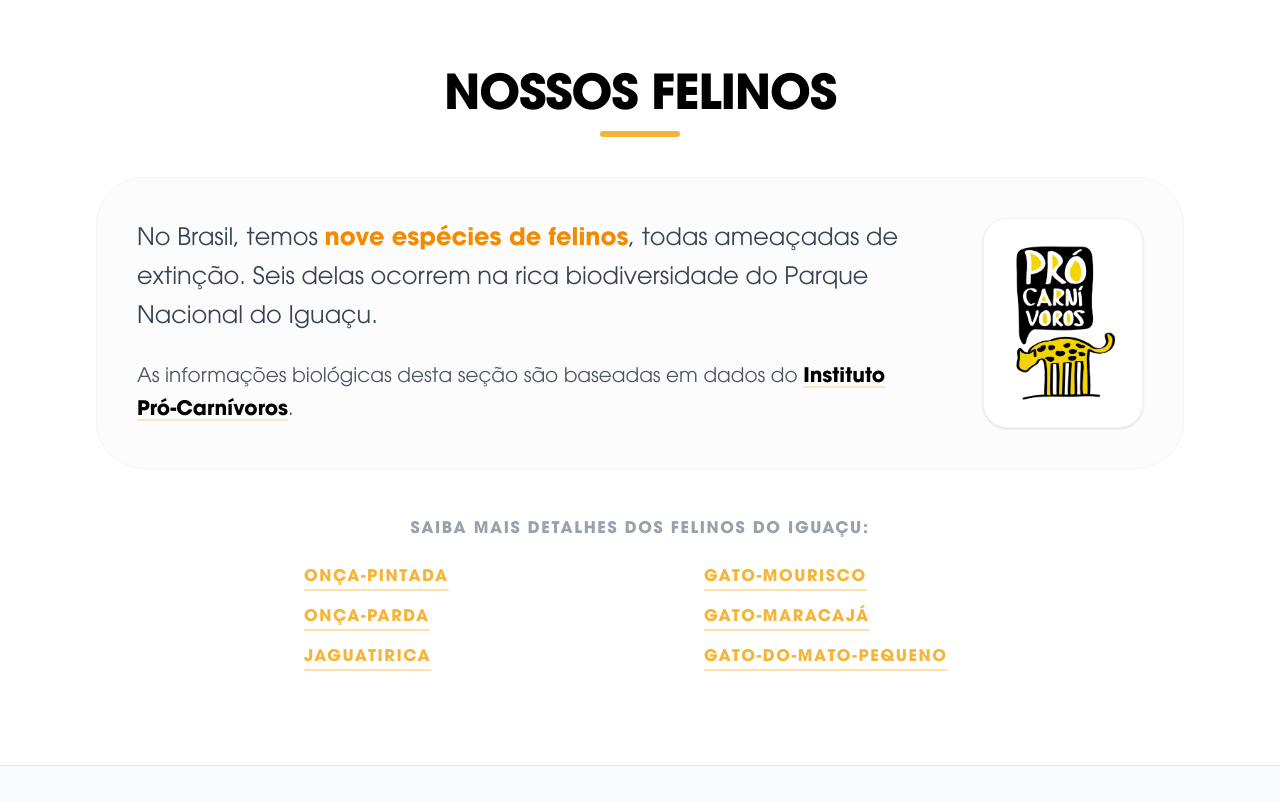
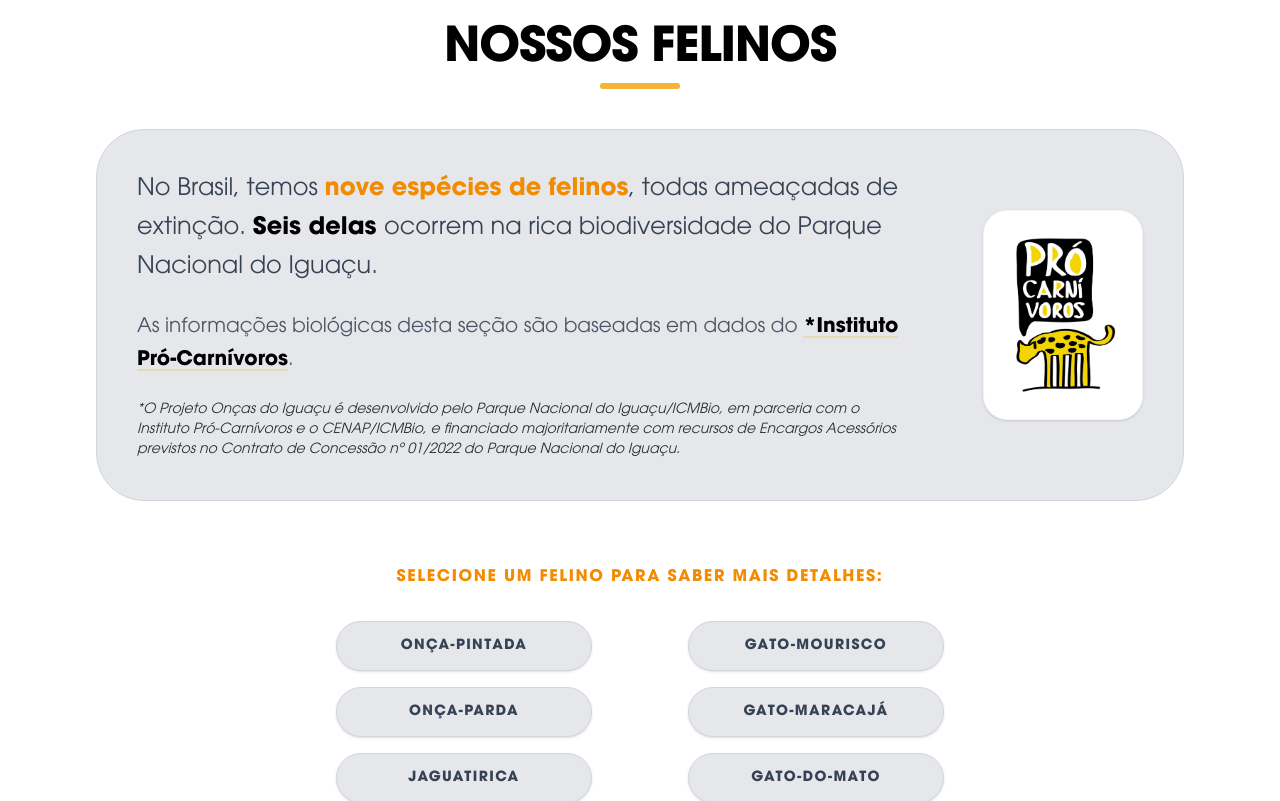
Before and after one commit to danieleksantos/projeto-oncas-do-iguacu, a Next.js app: page /fauna in a window 1280 px wide. Shown: the part 740-1541 px from the top of the page. Built offline with nearby package versions, Linux system fonts and the light colour scheme.

Commit message:
adjustments author photos

```diff
--- a/app/fauna/components/GatoMaracajaFauna.tsx
+++ b/app/fauna/components/GatoMaracajaFauna.tsx
@@ -17,6 +17,7 @@ export default function GatoMaracajaFauna() {
         <div className="mx-auto w-full max-w-7xl px-6 lg:px-8">
           <div className="grid lg:grid-cols-2 gap-12 lg:gap-20 items-start">
             <div className="space-y-6 lg:sticky lg:top-32">
+              <div className="space-y-2">
                 <div
                   className="relative w-full aspect-4/3 cursor-zoom-in overflow-hidden rounded-3xl shadow-xl border border-gray-200 group"
                   onClick={() =>
@@ -33,6 +34,10 @@ export default function GatoMaracajaFauna() {
                     sizes="(max-width: 1024px) 100vw, 50vw"
                     className="object-cover transition-transform duration-500 group-hover:scale-105"
                   />
+                </div>
+                <p className="text-xs text-gray-500 text-center italic px-2">
+                  Foto: Adriano Gambarini
+                </p>
               </div>
 
               <div className="bg-gray-100 border border-gray-200 p-6 rounded-3xl">
--- a/app/fauna/components/GatoMouriscoFauna.tsx
+++ b/app/fauna/components/GatoMouriscoFauna.tsx
@@ -67,6 +67,7 @@ export default function GatoMouriscoFauna() {
             </div>
 
             <div className="space-y-6 lg:sticky lg:top-32 order-1 lg:order-2">
+              <div className="space-y-2">
                 <div
                   className="relative w-full aspect-4/3 cursor-zoom-in overflow-hidden rounded-3xl shadow-xl border border-gray-200 group"
                   onClick={() =>
@@ -83,6 +84,10 @@ export default function GatoMouriscoFauna() {
                     sizes="(max-width: 1024px) 100vw, 50vw"
                     className="object-cover transition-transform duration-500 group-hover:scale-105"
                   />
+                </div>
+                <p className="text-xs text-gray-500 text-center italic px-2">
+                  Autor: Adriano Gambarini
+                </p>
               </div>
 
               <div className="bg-white border border-gray-200 p-6 rounded-3xl">
--- a/app/fauna/components/HeroFauna.tsx
+++ b/app/fauna/components/HeroFauna.tsx
@@ -4,7 +4,7 @@ export default function HeroFauna() {
   return (
     <section className="relative bg-onca-preto w-full flex justify-center overflow-hidden border-b border-white/10">
       <div className="w-full max-w-7xl flex flex-col md:flex-row items-stretch relative">
-        <div className="relative z-20 w-full md:w-[35%] flex flex-col justify-center shrink-0 py-8 md:py-8 lg:py-12">
+        <div className="relative z-20 w-full md:w-[40%] flex flex-col justify-center shrink-0 py-8 md:py-8 lg:py-12">
           <div className="absolute top-1/2 left-1/2 -translate-x-1/2 -translate-y-1/2 w-[80%] h-[80%] bg-onca-laranja/10 blur-[100px] rounded-full z-0 mix-blend-screen pointer-events-none"></div>
 
           <div className="relative z-10 mx-auto w-full px-0 md:px-6 lg:pl-12 lg:pr-8">
@@ -40,7 +40,7 @@ export default function HeroFauna() {
           </div>
         </div>
 
-        <div className="relative z-10 hidden md:flex md:w-[65%] shrink-0 items-center justify-end">
+        <div className="relative z-10 hidden md:flex md:w-[60%] shrink-0 items-center justify-end">
           <div className="absolute inset-y-0 left-0 w-32 bg-linear-to-r from-onca-preto via-onca-preto/90 to-transparent z-20 pointer-events-none"></div>
           <div className="absolute inset-y-0 right-0 w-16 bg-linear-to-l from-onca-preto to-transparent z-20 pointer-events-none"></div>
 
--- a/app/fauna/components/JaguatiricaFauna.tsx
+++ b/app/fauna/components/JaguatiricaFauna.tsx
@@ -19,6 +19,7 @@ export default function JaguatiricaFauna() {
             {/* 1. COLUNA ESQUERDA (IMAGEM E CURIOSIDADE) */}
             {/* Fisicamente primeiro no grid -> Esquerda no Desktop, Topo no Mobile */}
             <div className="space-y-6 lg:sticky lg:top-32">
+              <div className="space-y-2">
                 <div
                   className="relative w-full aspect-4/3 cursor-zoom-in overflow-hidden rounded-3xl shadow-xl border border-gray-200 group"
                   onClick={() =>
@@ -35,6 +36,10 @@ export default function JaguatiricaFauna() {
                     sizes="(max-width: 1024px) 100vw, 50vw"
                     className="object-cover transition-transform duration-500 group-hover:scale-105"
                   />
+                </div>
+                <p className="text-xs text-gray-500 text-center italic px-2">
+                  Autor: Joel Sartore
+                </p>
               </div>
 
               {/* Quadro de Curiosidade */}
--- a/app/fauna/components/OncaPardaFauna.tsx
+++ b/app/fauna/components/OncaPardaFauna.tsx
@@ -84,6 +84,7 @@ export default function OncaPardaFauna() {
             </div>
 
             <div className="space-y-6 lg:sticky lg:top-32 order-1 lg:order-2">
+              <div className="space-y-2">
                 <div
                   className="relative w-full aspect-4/3 cursor-zoom-in overflow-hidden rounded-3xl shadow-xl border border-gray-200 group"
                   onClick={() =>
@@ -100,6 +101,10 @@ export default function OncaPardaFauna() {
                     sizes="(max-width: 1024px) 100vw, 50vw"
                     className="object-cover transition-transform duration-500 group-hover:scale-105"
                   />
+                </div>
+                <p className="text-xs text-gray-500 text-center italic px-2">
+                  Autor: Rogério Cunha de Paula
+                </p>
               </div>
 
               <div className="bg-gray-100 border border-gray-200 p-6 rounded-3xl">
--- a/app/fauna/onca-parda/page.tsx
+++ b/app/fauna/onca-parda/page.tsx
@@ -144,6 +144,9 @@ export default function OncaPardaDetalhesPage() {
                 className="object-cover transition-transform duration-500 group-hover:scale-105"
               />
             </div>
+            <p className="text-xs text-gray-500 text-center italic">
+              Autor: Rogério Cunha de Paula
+            </p>
           </div>
         </div>
       </section>
--- a/app/fauna/onca-pintada/page.tsx
+++ b/app/fauna/onca-pintada/page.tsx
@@ -216,7 +216,7 @@ export default function OncaPintadaDetalhesPage() {
             <div className="bg-gray-50 border border-gray-200 rounded-2xl p-4 flex flex-col gap-3 w-full max-w-sm shadow-sm">
               <span className="flex items-center gap-2 text-sm font-bold uppercase tracking-widest text-onca-preto">
                 <Volume2 className="text-onca-laranja w-5 h-5" />
-                Ouça o esturro da onça-pintada Cacirra
+                Ouça o esturro da onça-pintada Cacira
               </span>
               <audio
                 controls
--- a/app/fauna/page.tsx
+++ b/app/fauna/page.tsx
@@ -15,7 +15,7 @@ export default function FaunaPage() {
     { name: 'Jaguatirica', href: '#jaguatirica' },
     { name: 'Gato-Mourisco', href: '#gato-mourisco' },
     { name: 'Gato-Maracajá', href: '#gato-maracaja' },
-    { name: 'Gato-do-Mato-Pequeno', href: '#gato-do-mato-pequeno' },
+    { name: 'Gato-do-Mato', href: '#gato-do-mato-pequeno' },
   ];
 
   return (
@@ -31,15 +31,16 @@ export default function FaunaPage() {
             </h2>
           </div>
 
-          <div className="flex flex-col md:flex-row items-center justify-between gap-12 lg:gap-20 bg-gray-50/50 p-8 lg:p-10 rounded-[3rem] border border-gray-100">
+          <div className="flex flex-col md:flex-row items-center justify-between gap-12 lg:gap-20 bg-gray-200 p-8 lg:p-10 rounded-[3rem] border border-gray-300">
             <div className="flex-1 text-center md:text-left space-y-6">
               <p className="text-gray-700 text-xl lg:text-2xl leading-relaxed">
                 No Brasil, temos{' '}
                 <strong className="text-onca-laranja-escuro">
                   nove espécies de felinos
                 </strong>
-                , todas ameaçadas de extinção. Seis delas ocorrem na rica
-                biodiversidade do Parque Nacional do Iguaçu.
+                , todas ameaçadas de extinção.{' '}
+                <span className="font-bold text-onca-preto"> Seis delas </span>
+                ocorrem na rica biodiversidade do Parque Nacional do Iguaçu.
               </p>
               <p className="text-gray-600 text-lg lg:text-xl leading-relaxed">
                 As informações biológicas desta seção são baseadas em dados do{' '}
@@ -49,9 +50,16 @@ export default function FaunaPage() {
                   rel="noopener noreferrer"
                   className="font-bold text-onca-preto hover:text-onca-laranja underline decoration-onca-laranja/30 hover:decoration-onca-laranja decoration-2 underline-offset-4 transition-colors"
                 >
-                  Instituto Pró-Carnívoros
+                  *Instituto Pró-Carnívoros
                 </Link>
                 .
+              </p>
+              <p className="text-onca-preto text-sm lg:text-sm italic opacity-80">
+                *O Projeto Onças do Iguaçu é desenvolvido pelo Parque Nacional
+                do Iguaçu/ICMBio, em parceria com o Instituto Pró-Carnívoros e o
+                CENAP/ICMBio, e financiado majoritariamente com recursos de
+                Encargos Acessórios previstos no Contrato de Concessão nº
+                01/2022 do Parque Nacional do Iguaçu.
               </p>
             </div>
 
@@ -74,18 +82,18 @@ export default function FaunaPage() {
             </div>
           </div>
 
-          <div className="mt-10 lg:mt-12 w-full mx-auto flex flex-col items-center space-y-6">
-            <h3 className="text-sm md:text-base font-bold uppercase tracking-widest text-gray-400 text-center">
-              Saiba mais detalhes dos felinos do Iguaçu:
+          <div className="mt-16 w-full mx-auto flex flex-col items-center space-y-8">
+            <h3 className="text-sm md:text-base font-bold uppercase tracking-widest text-onca-laranja-escuro text-center">
+              Selecione um felino para saber mais detalhes:
             </h3>
 
-            <div className="grid grid-cols-1 md:grid-cols-2 gap-4 md:gap-16 lg:gap-32 w-full max-w-2xl mx-auto">
-              <div className="flex flex-col items-center md:items-start space-y-4">
+            <div className="grid grid-cols-1 md:grid-cols-2 gap-4 md:gap-x-12 lg:gap-x-24 w-full max-w-3xl mx-auto">
+              <div className="flex flex-col items-center md:items-end space-y-4">
                 {felinosNav.slice(0, 3).map((felino) => (
                   <Link
                     key={felino.href}
                     href={felino.href}
-                    className="text-onca-laranja hover:text-onca-laranja-escuro font-bold uppercase tracking-widest text-sm md:text-base underline decoration-onca-laranja/40 hover:decoration-onca-laranja-escuro decoration-2 underline-offset-8 transition-all duration-300 outline-none focus-visible:ring-2 focus-visible:ring-onca-laranja rounded-sm"
+                    className="w-full md:w-64 text-center px-6 py-3.5 bg-gray-200 hover:bg-onca-laranja/15 border border-gray-300 hover:border-onca-laranja/30 text-gray-700 hover:text-onca-laranja-escuro font-bold uppercase tracking-widest text-sm transition-all duration-300 rounded-full shadow-sm hover:shadow outline-none focus-visible:ring-2 focus-visible:ring-onca-laranja"
                   >
                     {felino.name}
                   </Link>
@@ -97,7 +105,7 @@ export default function FaunaPage() {
                   <Link
                     key={felino.href}
                     href={felino.href}
-                    className="text-onca-laranja hover:text-onca-laranja-escuro font-bold uppercase tracking-widest text-sm md:text-base underline decoration-onca-laranja/40 hover:decoration-onca-laranja-escuro decoration-2 underline-offset-8 transition-all duration-300 outline-none focus-visible:ring-2 focus-visible:ring-onca-laranja rounded-sm"
+                    className="w-full md:w-64 text-center px-6 py-3.5 bg-gray-200 hover:bg-onca-laranja/15 border border-gray-300 hover:border-onca-laranja/30 text-gray-700 hover:text-onca-laranja-escuro font-bold uppercase tracking-widest text-sm transition-all duration-300 rounded-full shadow-sm hover:shadow outline-none focus-visible:ring-2 focus-visible:ring-onca-laranja"
                   >
                     {felino.name}
                   </Link>
```
Lines whose indentation alone changed are shown as unchanged.
